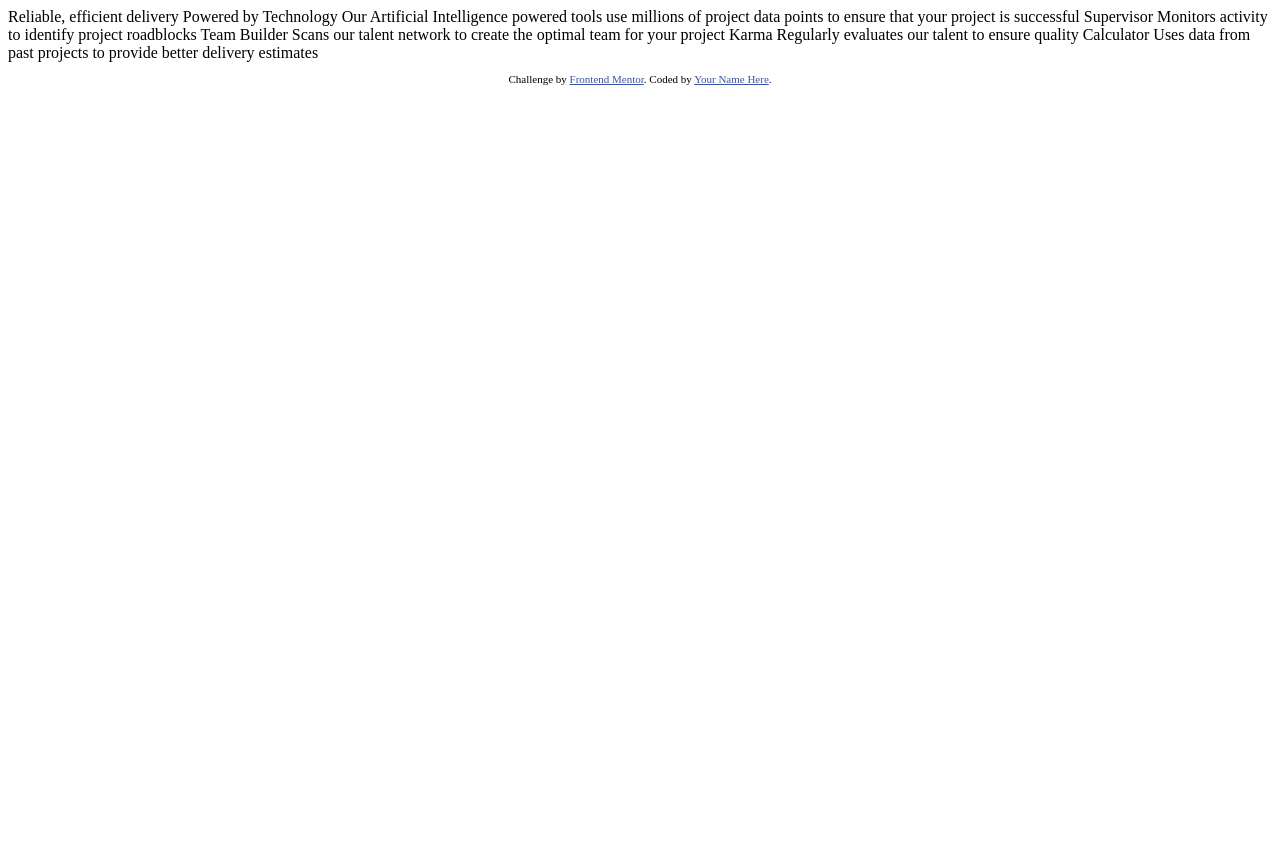
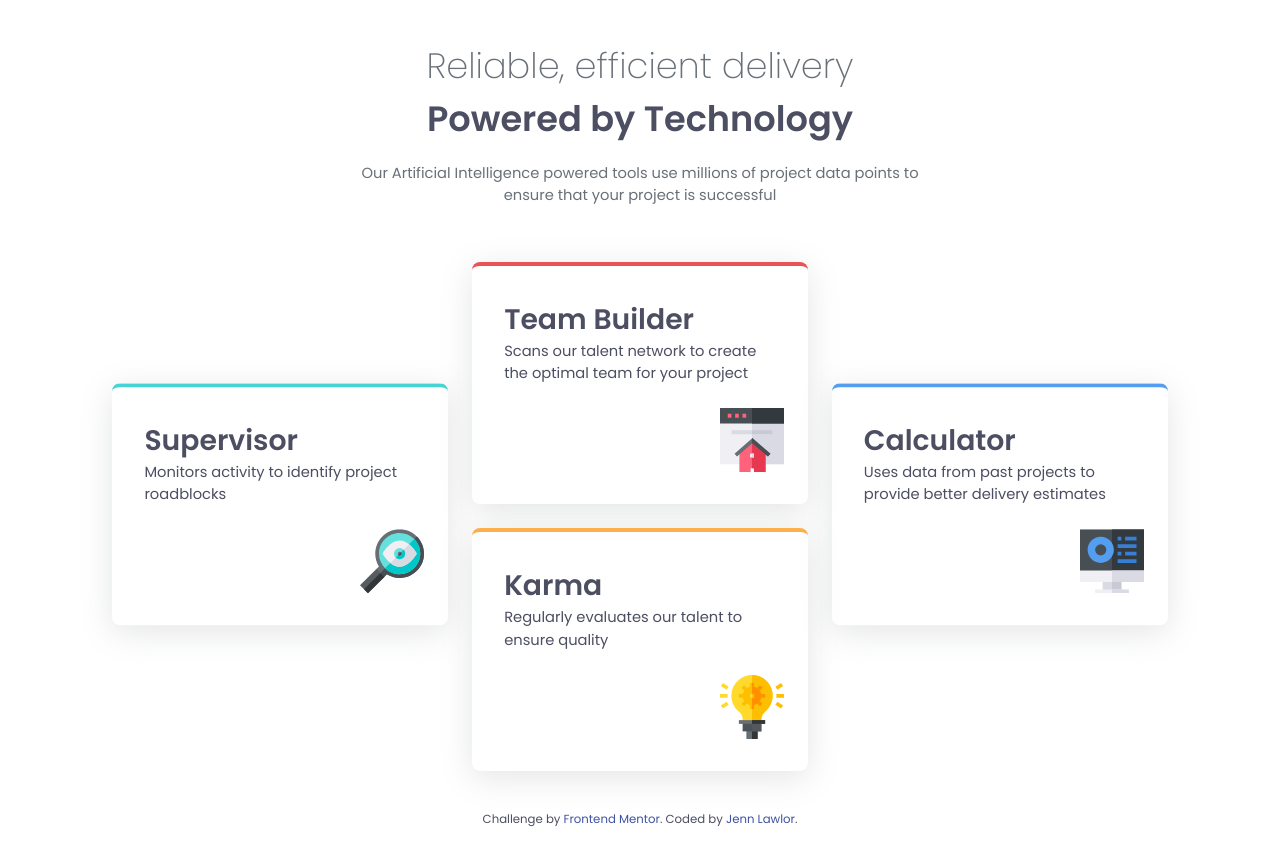
Before and after one commit to jenn-lawlor/four-card-feature-section, a plain HTML site: page index.html in a window 1280 px wide. Before the commit the page ends 800 px from the top, so only its background shows below. Drawn offline with Linux system fonts and the light colour scheme.

Commit message:
committing code

```diff
--- a/index.html
+++ b/index.html
@@ -1,44 +1,83 @@
 <!DOCTYPE html>
 <html lang="en">
   <head>
-  <meta charset="UTF-8">
-  <meta name="viewport" content="width=device-width, initial-scale=1.0"> <!-- displays site properly based on user's device -->
+    <meta charset="UTF-8" />
+    <meta name="viewport" content="width=device-width, initial-scale=1.0" />
+    <!-- displays site properly based on user's device -->
 
-  <link rel="icon" type="image/png" sizes="32x32" href="./images/favicon-32x32.png">
+    <link
+      rel="icon"
+      type="image/png"
+      sizes="32x32"
+      href="./images/favicon-32x32.png"
+    />
+    <link rel="stylesheet" href="/style.css" />
 
     <title>Frontend Mentor | Four card feature section</title>
-
-  <!-- Feel free to remove these styles or customise in your own stylesheet 👍 -->
-  <style>
-    .attribution { font-size: 11px; text-align: center; }
-    .attribution a { color: hsl(228, 45%, 44%); }
-  </style>
   </head>
   <body>
+    <main id="main-content">
+      <section id="technology" aria-labelledby="technology-title">
+        <div class="container">
+          <header class="section-header">
+            <p class="eyebrow">Reliable, efficient delivery</p>
+            <!-- end of eyebrow -->
+            <h1 class="technology-title">Powered by Technology</h1>
+            <p class="lede">
+              Our Artificial Intelligence powered tools use millions of project
+              data points to ensure that your project is successful
+            </p>
+            <!-- end of lede -->
+          </header>
+          <!-- end of section header -->
+          <div class="cards">
+            <article class="card card--teal" id="supervisor">
+              <header class="card__header">
+                <h3 class="card__title">Supervisor</h3>
+                <p class="card__summary">Monitors activity to identify project roadblocks</p></header>
+                <figure class="card__icon"><img src="/images/icon-supervisor.svg" alt="" + aria-hidden="true"></figure>
+            </article>
+            <!-- end of card #1 -->
+            <article class="card card--red" id="team-builder">
+              <header class="card__header">
+                <h3 class="card-title">Team Builder</h3> <p class="card__summary">
+                  Scans our talent network to create the optimal team
+                  for your project
+                </p>
+              </header>
+              <figure class="card__icon"><img src="/images/icon-team-builder.svg" alt="" + aria-hidden="true"></figure>
+            </article>
+            <!-- end of card #2 -->
+            <article class="card card--karma" id="karma">
 
-  Reliable, efficient delivery
-  Powered by Technology
-
-  Our Artificial Intelligence powered tools use millions of project data points
-  to ensure that your project is successful
-
-  Supervisor
-  Monitors activity to identify project roadblocks
-
-  Team Builder
-  Scans our talent network to create the optimal team for your project
-
-  Karma
-  Regularly evaluates our talent to ensure quality
-
-  Calculator
-  Uses data from past projects to provide better delivery estimates
-
+                <header class="card__header"><h3 class="card__title">Karma</h3><p class="card__summary"></p>Regularly evaluates our talent to ensure quality</p></header>
+              <figure class="card__icon"><img src="/images/icon-karma.svg" alt="" + aria-hidden="true"></figure>
+            </article>
+            <!-- end of card #3 -->
+            <article class="card card--calculator" id="calculator">
+              <header class="card__header">
+                <h3 class="card__title">Calculator</h3> <p class="card__summary">
+                  Uses data from past projects to provide better delivery
+                  estimates
+                </p>
+              </header>
+              <figure class="card__icon"><img src="/images/icon-calculator.svg" alt="" + aria-hidden="true"></figure>
+            </article>
+            <!-- end of card #4 -->
+          </div>
+          <!-- end of div cards -->
+        </div>
+        <!-- end of main container -->
+      </section>
+    </main>
 
     <footer>
       <p class="attribution">
-      Challenge by <a href="https://www.frontendmentor.io?ref=challenge" target="_blank">Frontend Mentor</a>.
-      Coded by <a href="#">Your Name Here</a>.
+        Challenge by
+        <a href="https://www.frontendmentor.io?ref=challenge" target="_blank"
+          >Frontend Mentor</a
+        >. Coded by
+        <a href="https://MidnightSun.ai" target="_blank">Jenn Lawlor</a>.
       </p>
     </footer>
   </body>
--- /dev/null
+++ b/style.css
@@ -0,0 +1,125 @@
+@import url('https://fonts.googleapis.com/css2?family=Poppins:wght@200;400;600&display=swap');
+
+:root {
+    --red: hsl(0, 78%, 62%);
+    --cyan: hsl(180, 62%, 55%);
+    --orange: hsl(34, 97%, 64%);
+    --blue: hsl(212, 86%, 64%);
+    --grey-500: hsl(234, 12%, 34%);
+    --grey-400: hsl(212, 6%, 44%);
+    --white: hsl(0, 0%, 100%);
+    --shadow-color: hsla(212, 6%, 44%, 0.18);
+
+    /* fonts */
+    --eyebrow: clamp(1.17rem, 1.0662rem + 0.443vw, 1.4648rem);
+    --h3: clamp(1.404rem, 1.2536rem + 0.6416vw, 1.8311rem);
+    --h2: clamp(1.6848rem, 1.4721rem + 0.9074vw, 2.2888rem);
+    --h1: clamp(2.0218rem, 1.7262rem + 1.2609vw, 2.861rem);
+}
+* {
+    box-sizing: border-box;
+    margin: 0;
+    padding: 0;
+}
+
+body {
+    font-size: clamp(0.8125rem, 0.7685rem + 0.1878vw, 0.9375rem);
+    font-family: "Poppins", sans-serif;
+    background: var(--white);
+    color: var(--grey-500);
+    line-height: 1.5;
+    min-height: 100vh;
+}
+.eyebrow {
+    font-size: var(--h2);
+    color: var(--grey-400);
+    font-weight: 200;
+}
+h3 {
+    font-size: var(--h3);
+}
+h2 {
+    font-size: var(--h2);
+}
+h1 {
+    font-size: var(--h2);
+    font-weight: 600;
+}
+.container {
+    max-width: 1100px;
+    margin: 0 auto;
+    padding: 2.5rem 1.4rem;
+}
+.section-header {
+    text-align: center;
+    margin-bottom: 2.5rem;
+}
+.lede {
+    color: var(--grey-400);
+    padding: 1rem 1.5rem;
+}
+.cards {
+    display: flex;
+    flex-direction: column;
+    gap: 1.5rem;
+}
+.card {
+    border-radius: .5rem;
+    box-shadow: 0 7px 32px 0 var(--shadow-color);
+    padding: 2rem;
+}
+.card__icon {
+    margin: 1.5rem 1rem 1.5rem auto;
+    /* top, right, bottom, left */
+    width: 40px;
+    height: 40px;
+}
+.card.card--teal {
+    border-top: 4px solid var(--cyan);
+}
+.card.card--red {
+    border-top: 4px solid var(--red);
+}
+.card.card--karma {
+    border-top: 4px solid var(--orange);
+}
+.card.card--calculator {
+    border-top: 4px solid var(--blue);
+}
+.attribution {
+        font-size: 0.733rem;
+        text-align: center;
+        margin-bottom: 2rem;
+    }
+    .attribution a:hover {
+        color: hsl(190, 45%, 44%);
+    }
+    .attribution a {
+        color: hsl(228 45%, 44%);
+        text-decoration: none;
+    }
+@media (min-width: 900px) {
+    .lede {
+        max-width: 50vw;
+        margin: 0 auto;
+    }
+    .cards {
+    display: grid;
+    grid-template-columns: 1fr 1fr 1fr;
+    grid-template-rows: 1fr 1fr;
+    gap: 1.5rem;
+    grid-template-areas:
+      "supervisor team-builder calculator"
+      ".          karma        .";
+  }
+  #supervisor   { grid-area: supervisor;}
+  #team-builder { grid-area: team-builder; }
+  #karma        { grid-area: karma; }
+  #calculator   { grid-area: calculator; }
+
+  #supervisor,
+  #calculator {
+    /* Moves the card downward by 50% of its own height */
+    transform: translateY(50%);
+  }
+}
```
Also changed, not shown: 1 other file. Lines whose indentation alone changed are shown as unchanged.
